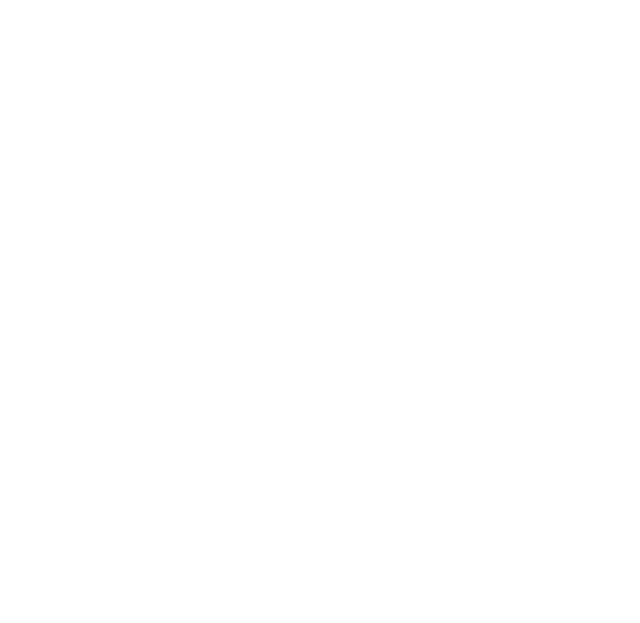
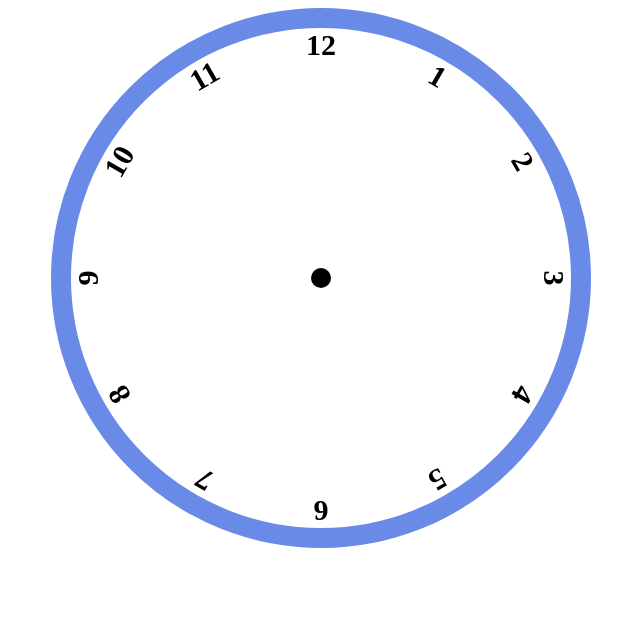
Before and after one commit to kartavya99/analog-clock, a plain HTML site: page index.html in a window 1280 px wide. Shown: the whole page, without its empty margins (319-959 px from the left). Drawn offline with Linux system fonts and the light colour scheme.

Commit message:
HTML and CSS updated

```diff
--- a/assets/css/style.css
+++ b/assets/css/style.css
@@ -0,0 +1,55 @@
+
+
+.clock-dial{
+    width: 500px;
+    height: 500px;
+    border: 20px solid rgb(105, 138, 230);
+    border-radius: 50%;
+    margin: 0 auto;
+    position: relative;
+    /* applying position to make other element relative to this */
+}
+
+.point{
+    width: 20px;
+    height: 20px;
+    background-color: black;
+    border-radius: 50%;
+    position: absolute;
+    top: 240px;
+    left: 240px;
+    /* 240 px = (dial width - point width) / 2
+       (500px - 20px) /2 = 240px
+    */
+}
+
+.hour{
+    --rotation: 0;
+    font-size: 30px;
+    font-weight: bold;
+    color: black;
+    position: absolute;
+    /* background-color: aqua; */
+    width: 100%;
+    height: 100%;
+    /* width, height and background color helped to visualize the numbers position */
+    text-align: center;
+    transform: rotate(var(--rotation));
+
+}
+
+.hour-1{--rotation: 30deg;}
+.hour-2{--rotation: 60deg;}
+.hour-3{--rotation: 90deg;}
+.hour-4{--rotation: 120deg;}
+.hour-5{--rotation: 150deg;}
+.hour-6{--rotation: 180deg;}
+/* .hour-6{
+    top :500px;
+} */
+.hour-7{--rotation: 210deg;}
+.hour-8{--rotation: 240deg;}
+.hour-9{--rotation: 270deg;}
+.hour-10{--rotation: 300deg;}
+.hour-11{--rotation: 330deg;}
+.hour-12{--rotation: 0deg;}
--- a/index.html
+++ b/index.html
@@ -8,7 +8,41 @@
     <title>Analog Clock</title>
 </head>
 <body>
+    <div class="clock-dial">
+        <div class="point"></div>
+        <div class="hour hour-1">1</div>
+        <div class="hour hour-2">2</div>
+        <div class="hour hour-3">3</div>
+        <div class="hour hour-4">4</div>
+        <div class="hour hour-5">5</div>
+        <div class="hour hour-6">6</div>
+        <div class="hour hour-7">7</div>
+        <div class="hour hour-8">8</div>
+        <div class="hour hour-9">9</div>
+        <div class="hour hour-10">10</div>
+        <div class="hour hour-11">11</div>
+        <div class="hour hour-12">12</div>
 
+        <div class="minute-hand-wrapper" id="minute-hand">
+            <div class="minute-hand">
+                <div class="hand"></div>
+            </div>
+        </div>
+
+        <div class="hour-hand-wrapper" id="hour-hand">
+            <div class="hour-hand">
+                <div class="hand"></div>
+            </div>
+        </div>
+
+        <div class="second-hand-wrapper" id="second-hand">
+            <div class="second-hand">
+                <div class="hand"></div>
+            </div>
+        </div>
+
+
+    </div>
 
 
 <script src="./assets/js/script.js"></script>
```
